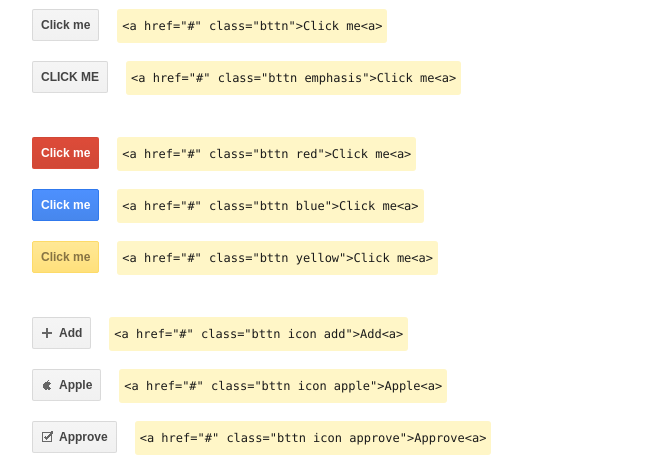
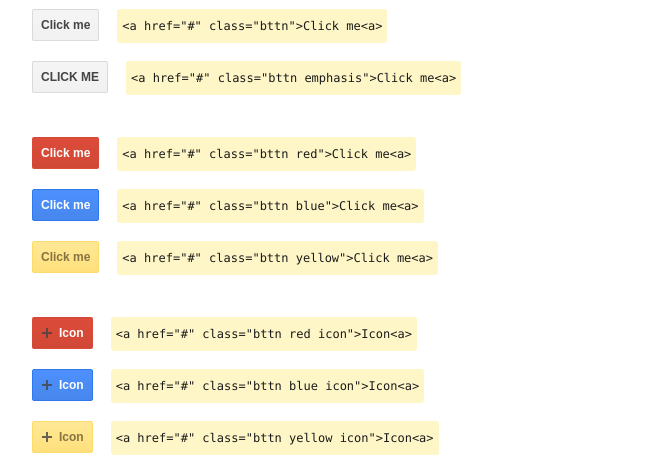
Before and after one commit to jorgenfb/CSS3.Gmail.Buttons, a plain HTML site: page index.html in a window 1280 px wide. Shown: the part 466-936 px from the top of the page, without its empty margins (308-963 px from the left). Drawn offline with nearby package versions, Linux system fonts and the light colour scheme.

Commit message:
Added white icon demo buttons

```diff
--- a/index.html
+++ b/index.html
@@ -64,6 +64,22 @@
 		</ul>
 	</section>
 <!-- section -->
+	<section>
+		<ul>
+			<li>
+				<a href="" class="bttn red icon">Icon</a>
+				<pre>&lt;a href="#" class="bttn red icon"&gt;Icon&lt;a&gt;</pre>
+			</li>
+			<li>
+				<a href="" class="bttn blue icon">Icon</a>
+				<pre>&lt;a href="#" class="bttn blue icon"&gt;Icon&lt;a&gt;</pre>
+			</li>
+			<li>
+				<a href="" class="bttn yellow icon">Icon</a>
+				<pre>&lt;a href="#" class="bttn yellow icon"&gt;Icon&lt;a&gt;</pre>
+			</li>
+		</ul>
+	</section>
 	<section>
 		<ul>
 			<li>
```
